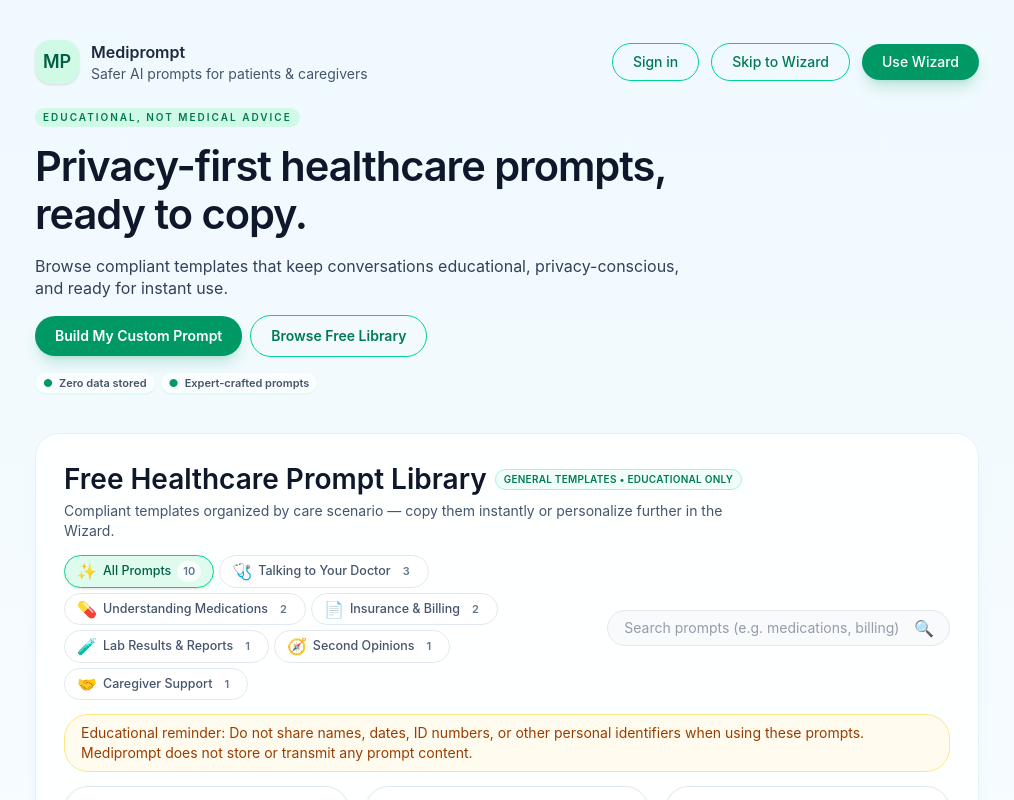
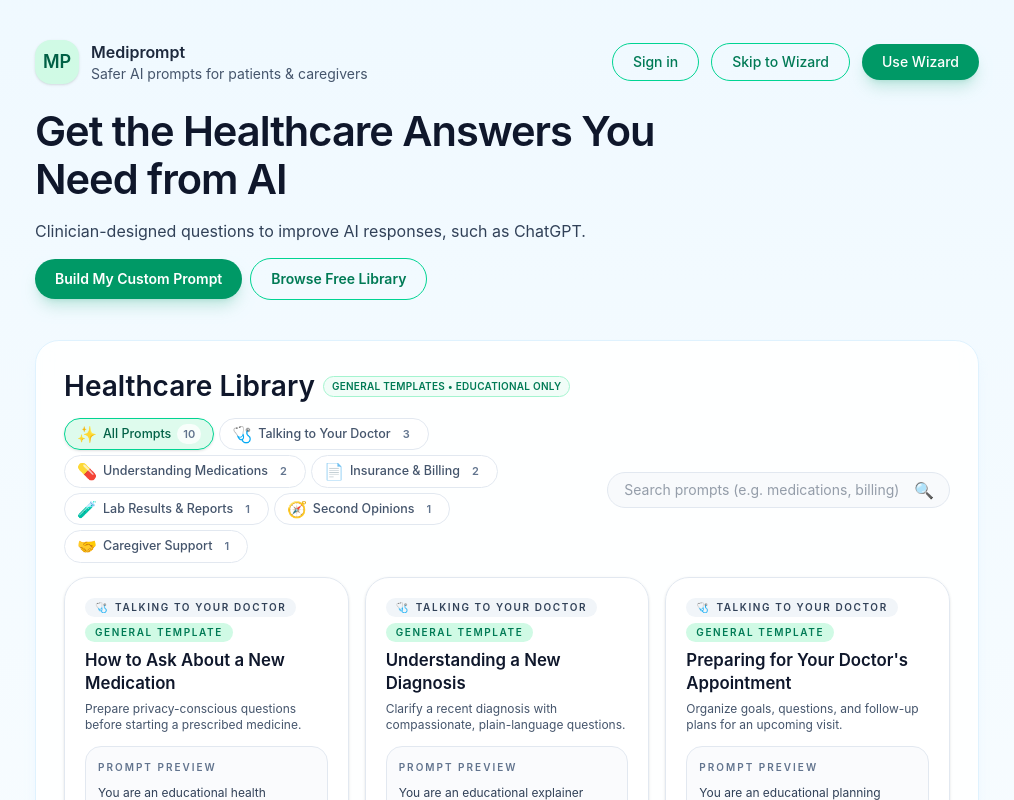
Before and after one commit to gegibson/MediPrompt, a Next.js app: page / in a window 1280 px wide. Shown: the top 800 px of the page, without its empty margins (133-1147 px from the left). Built offline with nearby package versions, Linux system fonts and the light colour scheme; no server answers.

Commit message:
chore(ui): refresh landing messaging

```diff
--- a/app/page.tsx
+++ b/app/page.tsx
@@ -238,14 +238,11 @@ export default function LandingPage() {
         </nav>
 
         <div className="grid gap-3 md:max-w-2xl md:gap-4">
-          <span className="inline-flex w-fit items-center gap-1.5 rounded-full bg-emerald-100 px-2 py-0.5 text-[9.5px] font-semibold uppercase tracking-[0.2em] text-emerald-700 sm:text-[10px]">
-            Educational, not medical advice
-          </span>
           <h1 className="text-[2.05rem] font-semibold leading-[1.15] tracking-tight text-slate-900 sm:text-[2.15rem] md:text-[2.4rem] lg:text-[2.6rem]">
-            Privacy-first healthcare prompts, ready to copy.
+            Get the Healthcare Answers You Need from AI
           </h1>
           <p className="text-[13.5px] leading-snug text-slate-700 sm:text-sm md:text-base">
-            Browse compliant templates that keep conversations educational, privacy-conscious, and ready for instant use.
+            Clinician-designed questions to improve AI responses, such as ChatGPT.
           </p>
           <div className="flex flex-wrap items-center gap-2">
             <Link
@@ -269,16 +266,6 @@ export default function LandingPage() {
               Browse Free Library
             </Link>
           </div>
-          <div className="flex flex-wrap items-center gap-1.25 text-[10px] font-semibold text-slate-600 sm:gap-1.5 sm:text-[10.5px] md:text-[11px]">
-            <span className="inline-flex items-center gap-1.5 rounded-full bg-white/70 px-2 py-0.5 shadow-sm shadow-emerald-100">
-              <span className="text-emerald-600">●</span>
-              Zero data stored
-            </span>
-            <span className="inline-flex items-center gap-1.5 rounded-full bg-white/70 px-2 py-0.5 shadow-sm shadow-emerald-100">
-              <span className="text-emerald-600">●</span>
-              Expert-crafted prompts
-            </span>
-          </div>
         </div>
       </header>
 
@@ -292,15 +279,12 @@ export default function LandingPage() {
             <div className="grid gap-1">
               <div className="flex flex-wrap items-center gap-1.5 sm:gap-2">
                 <h2 className="text-[1.55rem] font-semibold leading-tight text-slate-900 sm:text-[1.6rem] md:text-[1.75rem]">
-                  Free Healthcare Prompt Library
+                  Healthcare Library
                 </h2>
                 <span className="inline-flex items-center rounded-full border border-emerald-200 bg-emerald-50/70 px-2 py-0.5 text-[10px] font-semibold uppercase tracking-wide text-emerald-700">
                   General templates • educational only
                 </span>
               </div>
-              <p className="max-w-2xl text-[12.5px] text-slate-600 sm:text-[13px] md:text-sm">
-                Compliant templates organized by care scenario — copy them instantly or personalize further in the Wizard.
-              </p>
             </div>
           </div>
 
@@ -365,10 +349,6 @@ export default function LandingPage() {
                   </span>
                 </div>
               </form>
-            </div>
-
-            <div className="rounded-3xl border border-amber-200 bg-amber-50/80 px-4 py-2 text-[11.5px] text-amber-800 sm:text-[12.5px] md:text-sm">
-              Educational reminder: Do not share names, dates, ID numbers, or other personal identifiers when using these prompts. Mediprompt does not store or transmit any prompt content.
             </div>
 
             {filteredPrompts.length === 0 ? (
```
